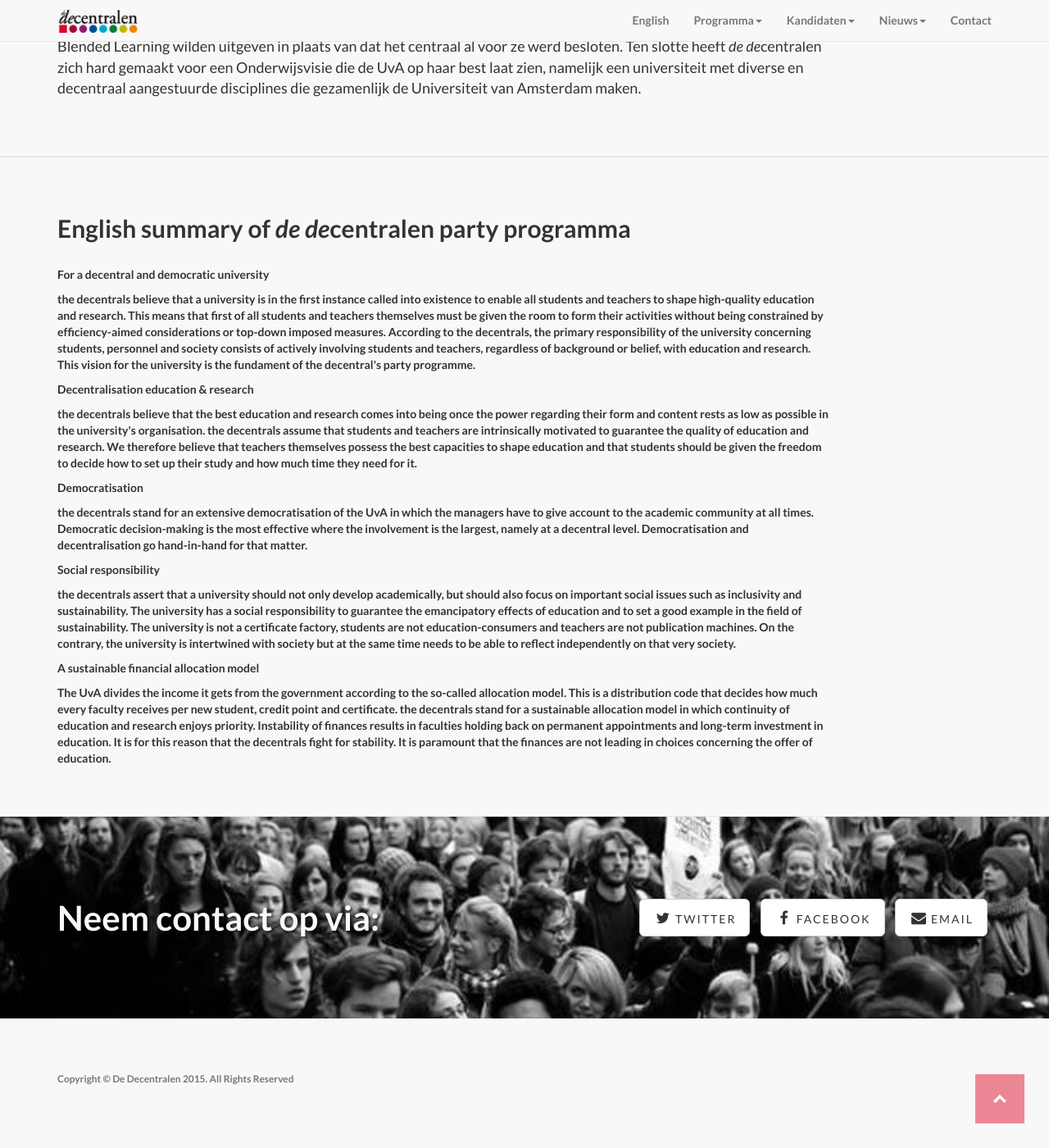
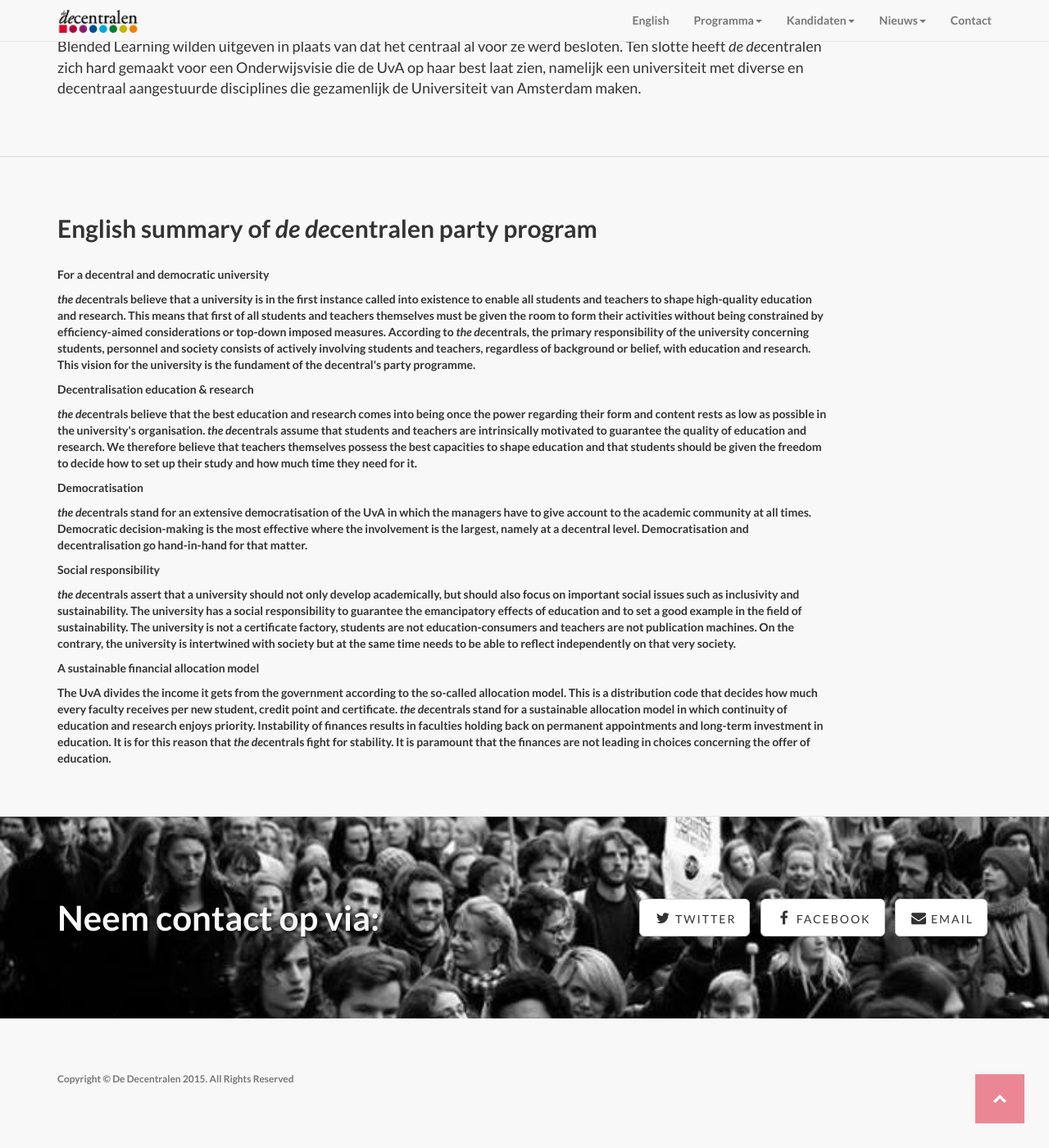
Before and after one commit to DeDecentralen/DeDecentralen.github.io, a Jekyll site: the page built from index.md, in a window 1280 px wide and 1400 px high, scrolled down 8725 px. Shown: the whole window at 82% size. Built offline with Jekyll 4.4.1, drawn with Linux system fonts in a browser that asks for light colours.

Commit message:
Update index.html

```diff
--- a/_layouts/index.html
+++ b/_layouts/index.html
@@ -166,17 +166,17 @@
     <div class="row">
       <div class="col-lg-10 col-sm-12">
         <div class="clearfix"></div>
-        <h2 class="section-heading">English summary of <i>de de</i>centralen party programma</h2>
+        <h2 class="section-heading">English summary of <i>de de</i>centralen party program</h2>
         <p><b>For a decentral and democratic university</b></p>
-        <p>the decentrals believe that a university is in the first instance called into existence to enable all students and teachers to shape high-quality education and research. This means that first of all students and teachers themselves must be given the room to form their activities without being constrained by efficiency-aimed considerations or top-down imposed measures. According to the decentrals, the primary responsibility of the university concerning students, personnel and society consists of actively involving students and teachers, regardless of background or belief, with education and research. This vision for the university is the fundament of the decentral's party programme. </p>
+        <p><i>the de</i>centrals believe that a university is in the first instance called into existence to enable all students and teachers to shape high-quality education and research. This means that first of all students and teachers themselves must be given the room to form their activities without being constrained by efficiency-aimed considerations or top-down imposed measures. According to <i>the de</i>centrals, the primary responsibility of the university concerning students, personnel and society consists of actively involving students and teachers, regardless of background or belief, with education and research. This vision for the university is the fundament of the decentral's party programme. </p>
         <p><b>Decentralisation education & research</b></p>
-        <p>the decentrals believe that the best education and research comes into being once the power regarding their form and content rests as low as possible in the university's organisation. the decentrals assume that students and teachers are intrinsically motivated to guarantee the quality of education and research. We therefore believe that teachers themselves possess the best capacities to shape education and that students should be given the freedom to decide how to set up their study and how much time they need for it.</p>
+        <p><i>the de</i>centrals believe that the best education and research comes into being once the power regarding their form and content rests as low as possible in the university's organisation. <i>the de</i>centrals assume that students and teachers are intrinsically motivated to guarantee the quality of education and research. We therefore believe that teachers themselves possess the best capacities to shape education and that students should be given the freedom to decide how to set up their study and how much time they need for it.</p>
         <p><b>Democratisation</b></p>
-        <p>the decentrals stand for an extensive democratisation of the UvA in which the managers have to give account to the academic community at all times. Democratic decision-making is the most effective where the involvement is the largest, namely at a decentral level. Democratisation and decentralisation go hand-in-hand for that matter. </p>
+        <p><i>the de</i>centrals stand for an extensive democratisation of the UvA in which the managers have to give account to the academic community at all times. Democratic decision-making is the most effective where the involvement is the largest, namely at a decentral level. Democratisation and decentralisation go hand-in-hand for that matter. </p>
         <p><b>Social responsibility</b></p>
-        <p>the decentrals assert that a university should not only develop academically, but should also focus on important social issues such as inclusivity and sustainability. The university has a social responsibility to guarantee the emancipatory effects of education and to set a good example in the field of sustainability. The university is not a certificate factory, students are not education-consumers and teachers are not publication machines. On the contrary, the university is intertwined with society but at the same time needs to be able to reflect independently on that very society. </p>
+        <p><i>the de</i>centrals assert that a university should not only develop academically, but should also focus on important social issues such as inclusivity and sustainability. The university has a social responsibility to guarantee the emancipatory effects of education and to set a good example in the field of sustainability. The university is not a certificate factory, students are not education-consumers and teachers are not publication machines. On the contrary, the university is intertwined with society but at the same time needs to be able to reflect independently on that very society. </p>
         <p><b>A sustainable financial allocation model</b></p>
-        <p>The UvA divides the income it gets from the government according to the so-called allocation model. This is a distribution code that decides how much every faculty receives per new student, credit point and certificate. the decentrals stand for a sustainable allocation model in which continuity of education and research enjoys priority. Instability of finances results in faculties holding back on permanent appointments and long-term investment in education. It is for this reason that the decentrals fight for stability. It is paramount that the finances are not leading in choices concerning the offer of education. </p>
+        <p>The UvA divides the income it gets from the government according to the so-called allocation model. This is a distribution code that decides how much every faculty receives per new student, credit point and certificate. <i>the de</i>centrals stand for a sustainable allocation model in which continuity of education and research enjoys priority. Instability of finances results in faculties holding back on permanent appointments and long-term investment in education. It is for this reason that <i>the de</i>centrals fight for stability. It is paramount that the finances are not leading in choices concerning the offer of education. </p>
      </div>
     </div>
   </div>
```
